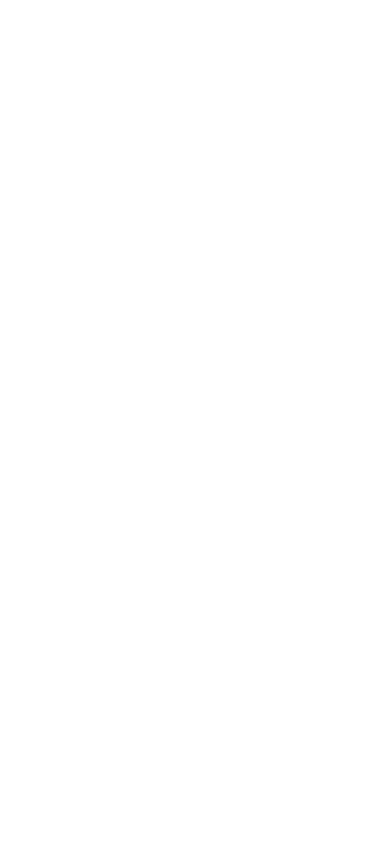
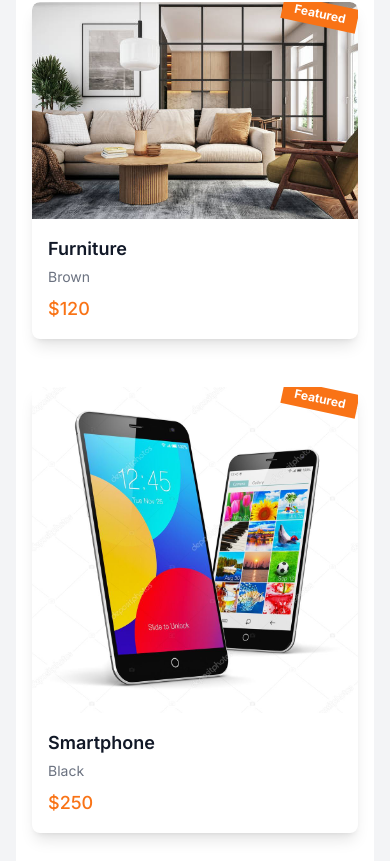
Before and after one commit to RithySoy/my-project1, a Next.js app: page /admin-dashboard in a window 390 px wide. Shown: the part 1136-1997 px from the top of the page. Before the commit the page ends 844 px from the top, so only its background shows below. Built offline with nearby package versions, Linux system fonts and the light colour scheme; no server answers.

Commit message:
navbar change for each role, and sign up alert successfully

```diff
--- a/src/app/admin-dashboard/page.js
+++ b/src/app/admin-dashboard/page.js
@@ -1,7 +1,227 @@
-import React from 'react'
+// "use client"
+import CarouselPage from '@/components/Carousel';  // Correct path for src/components
+import NavBar from '@/components/Navbar';
+import Footer from '@/components/footer';
+import React from 'react';
+import Image from 'next/image';
 
-export default function AdminDashboard() {
+const images = [
+  {
+    id: 1,
+    name: 'Furniture',
+    imageSrc: '/images/furnitur.jpg',
+    imageAlt: 'Furniture for resale',
+    price: '$120',
+    color: 'Brown',
+  },
+  {
+    id: 2,
+    name: 'Smartphone',
+    imageSrc: '/images/smartphones.jpg',
+    imageAlt: 'Smartphones for resale',
+    price: '$250',
+    color: 'Black',
+  },
+  {
+    id: 3,
+    name: 'Clothing',
+    imageSrc: '/images/clothing.jpg',
+    imageAlt: 'Clothing for resale',
+    price: '$35',
+    color: 'Various',
+  },
+  {
+    id: 4,
+    name: 'Laptop',
+    imageSrc: '/images/laptop.jpg',
+    imageAlt: 'Laptops for resale',
+    price: '$500',
+    color: 'Silver',
+  },
+  {
+    id: 5,
+    name: 'Materials',
+    imageSrc: '/images/matrail.jpg',
+    imageAlt: 'Educational materials for resale',
+    price: '$20',
+    color: 'White',
+  },
+  {
+  id: 6,
+    name: 'Furniture',
+    imageSrc: '/images/furnitur.jpg',
+    imageAlt: 'Furniture for resale',
+    price: '$120',
+    color: 'Brown',
+  },
+  {
+    id: 7,
+    name: 'Smartphone',
+    imageSrc: '/images/smartphones.jpg',
+    imageAlt: 'Smartphones for resale',
+    price: '$250',
+    color: 'Black',
+  },
+  {
+    id: 8,
+    name: 'Clothing',
+    imageSrc: '/images/clothing.jpg',
+    imageAlt: 'Clothing for resale',
+    price: '$35',
+    color: 'Various',
+  },
+];
+
+const categories = [
+  { id: 1, name: 'Electronics', imageSrc: '/images/tablet.jpg', description: 'Phones, laptops, and more' },
+  { id: 2, name: 'Furniture', imageSrc: '/images/furnitur.jpg', description: 'Chairs, tables, and more' },
+  { id: 3, name: 'Clothing', imageSrc: '/images/clothing.jpg', description: 'Shirts, pants, and more' },
+  { id: 4, name: 'Educational Materials', imageSrc: '/images/matrail.jpg', description: 'Books and learning tools' },
+];
+
+const recommendedItems = [
+  {
+    id: 1,
+    name: 'Headphones',
+    imageSrc: '/images/headphones.jpg',
+    imageAlt: 'Headphones for resale',
+    price: '$85',
+    color: 'Black',
+  },
+  {
+    id: 2,
+    name: 'Desk Chair',
+    imageSrc: '/images/deskchair.jpg',
+    imageAlt: 'Desk chair for resale',
+    price: '$150',
+    color: 'Gray',
+  },
+  {
+    id: 3,
+    name: 'Camera',
+    imageSrc: '/images/camera.jpg',
+    imageAlt: 'Camera for resale',
+    price: '$300',
+    color: 'Black',
+  },
+  {
+    id: 4,
+    name: 'Tablet',
+    imageSrc: '/images/tablet.jpg',
+    imageAlt: 'Tablet for resale',
+    price: '$220',
+    color: 'White',
+  },
+];
+
+const HomePage = () => {
   return (
-    <div>AdminDashboard</div>
-  )
+    <div className="min-h-screen bg-gray-100">
+      <NavBar />
+      <CarouselPage/>
+
+      <main className="container mx-auto p-4">
+        <h1 className="text-4xl font-bold text-center text-gray-800">Welcome</h1>
+        <p className="mt-4 text-center text-gray-600">
+          Welcome to our website that offers a variety of second-hand products for resale!
+        </p>
+
+
+
+        {/* Product Grid Section */}
+        <div className="bg-white py-16">
+          <div className="mx-auto max-w-2xl px-4 sm:px-6 lg:max-w-7xl lg:px-8">
+            <h2 className="text-2xl font- blod tracking-tight text-gray-700 mb-6">Available for Purchase</h2>
+            <div className="grid grid-cols-1 gap-y-12 sm:grid-cols-2 lg:grid-cols-3 xl:grid-cols-4 xl:gap-x-8">
+              {images.map((product) => (
+                <div key={product.id} className="group relative bg-white shadow-lg rounded-lg overflow-hidden transform transition duration-500 hover:scale-105">
+                  <div className="aspect-h-1 aspect-w-1 w-full overflow-hidden rounded-t-lg bg-gray-200 lg:aspect-none lg:h-60">
+                    <img
+                      src={product.imageSrc}
+                      alt={product.imageAlt}
+                      className="h-full w-full object-cover object-center lg:h-full lg:w-full"
+                    />
+                  </div>
+                  <div className="px-4 py-4">
+                    <h3 className="text-lg font-semibold text-gray-900">
+                      <a href="./overview">
+                        <span aria-hidden="true" className="absolute inset-0" />
+                        {product.name}
+                      </a>
+                    </h3>
+                    <p className="mt-1 text-sm text-gray-500">{product.color}</p>
+                    <p className="text-lg font-medium text-orange-500 mt-2">{product.price}</p>
+                  </div>
+
+                  <div className="absolute top-0 right-0 bg-orange-500 text-white px-3 py-1 text-xs font-bold transform rotate-12">
+                    Featured
+                  </div>
+                </div>
+              ))}
+            </div>
+
+            {/* Categories Section */}
+            <div className="bg-white py-10">
+              <h2 className="text-2xl font-bold-thin tracking-tight text-gray-700 mb-6 text-left">Shop by Category</h2>
+              <div className="mx-auto max-w-7xl px-4 sm:px-6 lg:px-8">
+                <div className="grid grid-cols-1 gap-y-12 sm:grid-cols-2 lg:grid-cols-4 xl:grid-cols-4 xl:gap-x-8">
+                  {categories.map((category) => (
+                    <div key={category.id} className="group relative bg-white shadow-lg rounded-lg overflow-hidden transform transition duration-500 hover:scale-105">
+                      <div className="aspect-w-1 aspect-h-1 w-full overflow-hidden rounded-t-lg bg-gray-200">
+                        <img
+                          src={category.imageSrc}
+                          alt={category.name}
+                          className="h-full w-full object-cover object-center"
+                        />
+                      </div>
+                      <div className="px-4 py-4">
+                        <h3 className="text-lg font-semibold text-gray-900">
+                          <a href="./overview">
+                            <span aria-hidden="true" className="absolute inset-0" />
+                            {category.name}
+                          </a>
+                        </h3>
+                        <p className="mt-1 text-sm text-gray-500">{category.description}</p>
+                      </div>
+                    </div>
+                  ))}
+                </div>
+              </div>
+            </div>
+
+            {/* For You Section */}
+            <div className="bg-white py-16">
+              <h2 className="text-2xl font-bold tracking-tight text-gray-800 mb-6 text-left">For You</h2>
+              <div className="grid grid-cols-1 gap-y-12 sm:grid-cols-2 lg:grid-cols-3 xl:grid-cols-4 xl:gap-x-8">
+                {recommendedItems.map((item) => (
+                  <div key={item.id} className="group relative bg-white shadow-lg rounded-lg overflow-hidden transform transition duration-500 hover:scale-105">
+                    <div className="aspect-h-1 aspect-w-1 w-full overflow-hidden rounded-t-lg bg-gray-200 lg:aspect-none lg:h-60">
+                      <img
+                        src={item.imageSrc}
+                        alt={item.imageAlt}
+                        className="h-full w-full object-cover object-center lg:h-full lg:w-full"
+                      />
+                    </div>
+                    <div className="px-4 py-4">
+                      <h3 className="text-lg font-semibold text-gray-900">
+                        <a href="./overview">
+                          <span aria-hidden="true" className="absolute inset-0" />
+                          {item.name}
+                        </a>
+                      </h3>
+                      <p className="mt-1 text-sm text-gray-500">{item.color}</p>
+                      <p className="text-lg font-medium text-orange-500 mt-2">{item.price}</p>
+                    </div>
+                  </div>
+                ))}
+              </div>
+            </div>
+          </div>
+        </div>
+      </main>
+      <Footer />
+    </div>
+  );
 }
+
+export default HomePage;
--- a/src/app/signup/page.js
+++ b/src/app/signup/page.js
@@ -25,7 +25,7 @@
       role: "user", // Default role
       createdAt: new Date().toISOString(),
     });
-      console.log("User signed up:", user);
+      alert(`Sign up successfully, welcome ${user.email}!`)
       // Add further logic here (e.g., redirect to another page)
     } catch (error) {
       console.error("Error signing up:", error.message);
```
Also changed, not shown: src/components/Navbar.js (+46 -70 lines).
